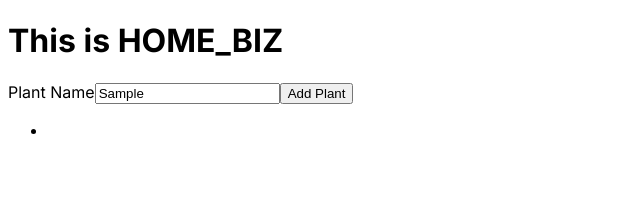
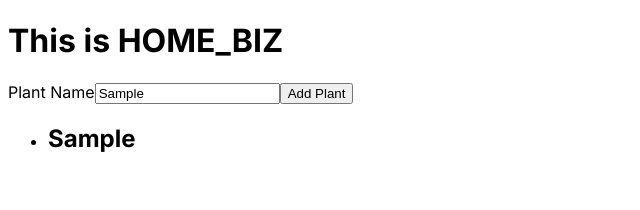
Before and after one commit to Home-Biz-LLS/home-biz, a Next.js app: page / in a window 1280 px wide. Both pictures are taken after typing "Sample" into the empty fields and a click on the button "Add Plant". Shown: the top 210 px of the page, without its empty margins (0-640 px from the left). Built offline with nearby package versions, Linux system fonts and the light colour scheme.

Commit message:
plant list rendered

```diff
--- a/src/app/page.tsx
+++ b/src/app/page.tsx
@@ -1,20 +1,22 @@
 "use client";
 import Image from "next/image";
-import { useRef } from "react";
-
-type PlantT = {
-  plantName: string;
-};
+import { PlantT } from "./types";
+import React from "react";
 
 const Home = () => {
-  const nameRef = useRef<HTMLInputElement>(null);
-  const plants: PlantT[] = [];
+  const [plants, setPlants] = React.useState<PlantT[]>([]);
+
+  const nameRef = React.useRef<HTMLInputElement>(null);
+
+  // const plants: PlantT[] = [];
+
   const handleClick = (e: React.FormEvent) => {
     e.preventDefault();
     const plantName = nameRef.current?.value || " ";
-    plants.push({ plantName });
+    setPlants([...plants, { plantName }]);
     console.log(plants);
   };
+
   return (
     <>
       <h1>This is HOME_BIZ</h1>
@@ -30,11 +32,13 @@ const Home = () => {
       </form>
       <section>
         <ul>
-          <li>
-            <div>
-              {/* <h2>{plants[0].plantName}</h2> */}
-            </div>
-          </li>
+          {plants.map((plant, index) => {
+            return (
+              <li key={index}>
+                <h2>{plant.plantName}</h2>
+              </li>
+            )
+          })}
         </ul>
       </section>
     </>
--- /dev/null
+++ b/src/app/types.ts
@@ -0,0 +1,3 @@
+export type PlantT = {
+  plantName: string;
+};
```
